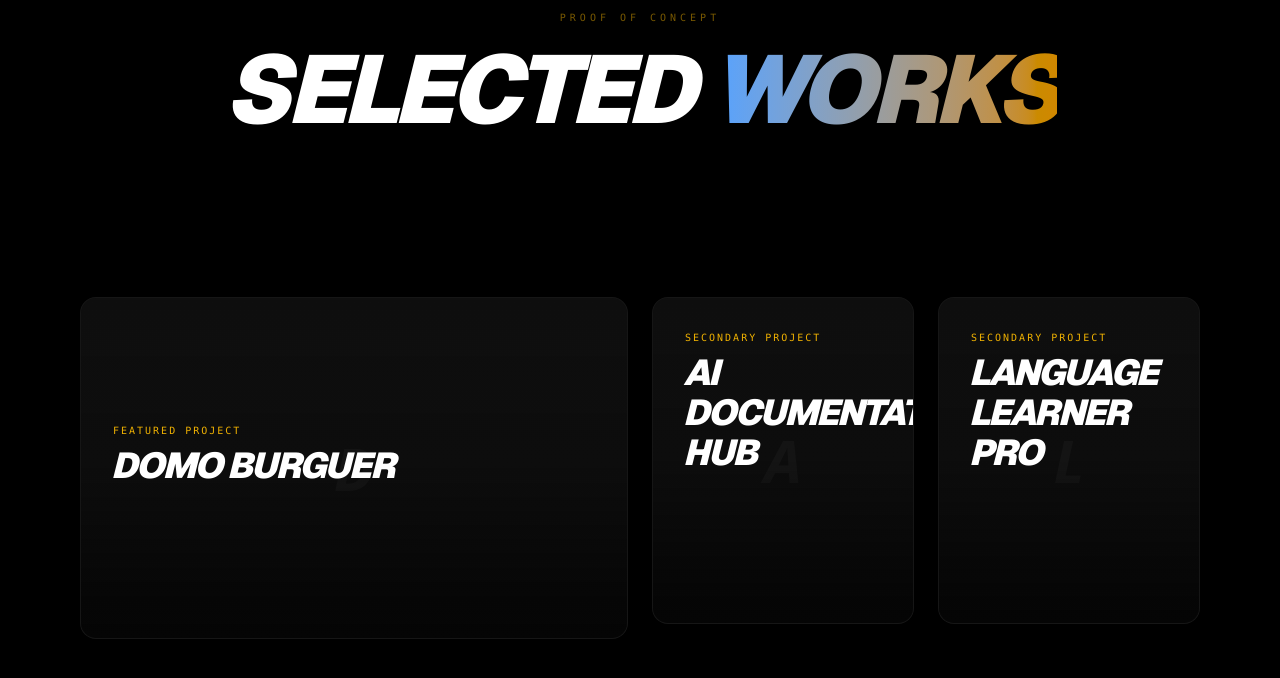
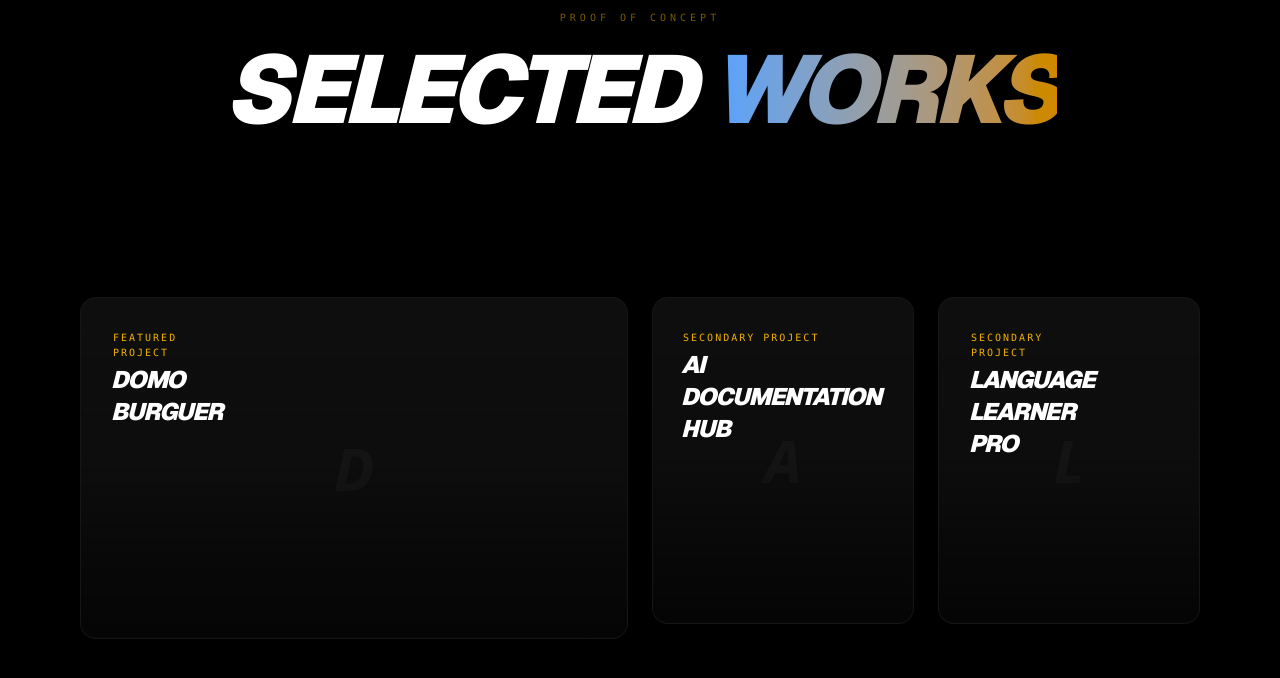
Before and after one commit to exyzte/portfolio-website, a Next.js app: page / in a window 1280 px wide. Shown: the part 1434-2112 px from the top of the page. Built offline with nearby package versions, Linux system fonts and the light colour scheme.

Commit message:
almost finished main layout, fixing project cards

```diff
--- a/src/components/ProjectCard.tsx
+++ b/src/components/ProjectCard.tsx
@@ -123,24 +123,23 @@ export default function ProjectCard({ title, description, tags, image, isFeature
       </div>
 
       {/* Content */}
-      <div ref={contentRef} className="relative z-20 h-full p-8 flex flex-col justify-end">
+      <div ref={contentRef} className="relative z-20 h-full p-8 flex flex-auto justify-end">
         <div className="mb-4">
-          <span className="text-[10px] font-mono uppercase tracking-[0.2em] text-yellow-500 mb-2 block">
+          <span className="text-[10px] font-mono uppercase tracking-[0.2em] text-yellow-500 mb-1 block">
             {isFeatured ? "Featured Project" : "Secondary Project"}
           </span>
-          <h3 className="text-4xl font-black text-white italic -ml-0.5">{title}</h3>
+          <h3 className="text-2xl font-black text-white italic -ml-0.5">{title}</h3>
         </div>
 
-        <p className="text-neutral-400 mb-4 text-sm max-w-md line-clamp-2 transform translate-y-4 opacity-0 group-hover:translate-y-0 group-hover:opacity-100 transition-all duration-500">
+        <p className="text-neutral-400 mb-8 text-sm max-w-md line-clamp-2 transform translate-y-4 opacity-0 group-hover:translate-y-0 group-hover:opacity-100 transition-all duration-500">
           {description}
         </p>
         <br></br>
-        <br></br>
         {/* Tech Bar (Slides In) */}
-        <div ref={techBarRef} className="absolute inset-x-0 bottom-0 p-6 opacity-0 translate-y-5">
+        <div ref={techBarRef} className="absolute inset-x-0 bottom-0 p-6 opacity-0 translate-y-5 mt-10">
            <div className="flex flex-wrap gap-2 p-3 rounded-xl glass-card">
              {tags.map(tag => (
-               <span key={tag} className="px-2.5 py-1 text-[9px] uppercase font-bold tracking-widest bg-white/5 border border-white/10 text-white rounded-md">
+               <span key={tag} className="px-2.5 py-1 text-[7px] uppercase font-bold tracking-widest bg-white/5 border border-white/10 text-white rounded-md">
                  {tag}
                </span>
              ))}
```
